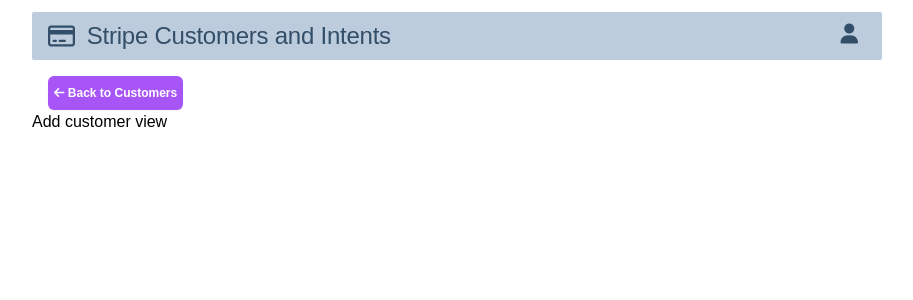
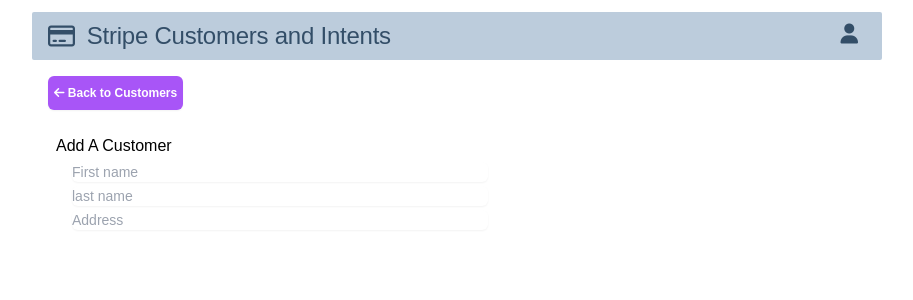
Before and after one commit to AviBlinder/stripe-setupIntent-sample-flows, a Vue app in the folder stripe-setupIntent-sample-flows/: page /addCustomer in a window 1280 px wide. Shown: the top 300 px of the page, without its empty margins (183-1096 px from the left). Built offline with nearby package versions, Linux system fonts and the light colour scheme.

Commit message:
cards fixes

```diff
--- a/stripe-setupIntent-sample-flows/src/components/CustomersTable.vue
+++ b/stripe-setupIntent-sample-flows/src/components/CustomersTable.vue
@@ -114,7 +114,8 @@
         <div
           v-for="user in users"
           :key="user.id"
-          class="bg-white space-y-3 p-4 rounded-lg shadow hover:scale-105"
+          class="bg-white space-y-3 p-4 rounded-lg  hover:scale-105 w-[250px]
+          shadow-sm border-2"
         >
           <router-link
             :to="{
@@ -122,21 +123,26 @@
               params: { id: user.id },
             }"
           >
-            <div class="flex flex-row space-x-2 text-sm mb-2">
+            <div class="flex flex-row space-x-2 text-xs py-2 bg-secondary-200 rounded-2xl">
               <i class="fa-solid fa-user text-secondary-200"></i>
               <div class="flex justify-start basis-1/2 align-middle">
-                <p class="text-secondary-500 font-bold hover:underline">
+                <p class="text-secondary-500 font-bold hover:underline
+
+                ">
                   {{ user.name }}
                 </p>
               </div>
+            </div>
+
               <div
-                class="flex text-gray-500 justify-end basis-1/2 align-middle"
-              >
-                <i class="fa-regular fa-calendar text-secondary-200 px-1"> </i>
+                class="flex flex-row items-center text-xs mb-2 pb-2 mt-6">
+              <div>
+                <i class="fa-regular fa-calendar text-secondary-200 "> </i>
                 {{ createDateFunc(user.created) }}
               </div>
             </div>
-            <div class="flex items-center text-sm text-gray-700 mb-2">
+
+            <div class="flex items-center text-xs text-gray-700 mb-2">
               <div>
                 <i class="fa-regular fa-envelope"></i>
                 {{ user.email }}
@@ -144,7 +150,7 @@
             </div>
             <div
               v-if="user.phone"
-              class="flex items-center text-sm text-gray-700 my-2"
+              class="flex items-center text-xs text-gray-700 my-2"
             >
               <div>
                 <i class="fa-solid fa-phone"></i>
@@ -152,10 +158,10 @@
               </div>
             </div>
             <hr class="border-1 border-slate-200 mt-5" />
-            <div class="text-sm font-medium text-black my-4">
+            <div class="text-sm font-medium text-black mt-2">
               <i class="fa-solid fa-info"></i>
-              <span class="text-blue-400 text-sm pl-1">
-                Click for additional details</span
+              <span class="text-blue-400 text-xs pl-1">
+                View full profile</span
               >
             </div>
           </router-link>
--- a/stripe-setupIntent-sample-flows/src/components/formFields/CityField.vue
+++ b/stripe-setupIntent-sample-flows/src/components/formFields/CityField.vue
@@ -25,7 +25,7 @@
 <script>
   import { ref } from 'vue';
   // @ts-ignore
-  import FormValidation from '@/utils/checkout/FormValidations.js';
+  import FormValidation from '@/utils/FormValidations.js';
   export default {
     props: {
       isRequired: {
--- a/stripe-setupIntent-sample-flows/src/components/formFields/EmailField.vue
+++ b/stripe-setupIntent-sample-flows/src/components/formFields/EmailField.vue
@@ -29,7 +29,7 @@
 <script>
   import { ref } from 'vue';
   // @ts-ignore
-  import FormValidation from '@/utils/checkout/FormValidations.js';
+  import FormValidation from '@/utils/FormValidations.js';
   export default {
     setup() {
       let input = ref('');
--- a/stripe-setupIntent-sample-flows/src/components/formFields/FirstName.vue
+++ b/stripe-setupIntent-sample-flows/src/components/formFields/FirstName.vue
@@ -33,7 +33,7 @@
 <script>
   import { ref } from 'vue';
   // @ts-ignore
-  import FormValidation from '@/utils/checkout/FormValidations.js';
+  import FormValidation from '@/utils/FormValidations.js';
   export default {
     setup() {
       let input = ref('');
--- a/stripe-setupIntent-sample-flows/src/components/formFields/LastName.vue
+++ b/stripe-setupIntent-sample-flows/src/components/formFields/LastName.vue
@@ -32,7 +32,7 @@
 <script>
   import { ref } from 'vue';
   // @ts-ignore
-  import FormValidation from '@/utils/checkout/FormValidations.js';
+  import FormValidation from '@/utils/FormValidations.js';
   export default {
     setup() {
       let input = ref('');
--- a/stripe-setupIntent-sample-flows/src/components/formFields/MainAddress.vue
+++ b/stripe-setupIntent-sample-flows/src/components/formFields/MainAddress.vue
@@ -28,7 +28,7 @@
 <script>
   import { ref } from 'vue';
   // @ts-ignore
-  import FormValidation from '@/utils/checkout/FormValidations.js';
+  import FormValidation from '@/utils/FormValidations.js';
   export default {
     setup() {
       let input = ref('');
--- a/stripe-setupIntent-sample-flows/src/components/formFields/PhoneField.vue
+++ b/stripe-setupIntent-sample-flows/src/components/formFields/PhoneField.vue
@@ -8,7 +8,8 @@
         name="phone"
         id="phone"
         autocomplete="tel"
-        class="block w-full border-gray-300 rounded-md shadow-sm focus:ring-secondary-500 focus:border-secondary-500 sm:text-sm"
+        class="block w-full border-gray-300 rounded-md shadow-sm focus:ring-secondary-500
+         focus:border-secondary-500 sm:text-sm"
         v-model="input"
         @keyup="validateInput"
         @blur="$emit('update:modelValue', $event.target.value)"
@@ -25,7 +26,7 @@
 <script>
   import { ref, watch } from 'vue';
   // @ts-ignore
-  import FormValidation from '@/utils/checkout/FormValidations.js';
+  import FormValidation from '@/utils/FormValidations.js';
   export default {
     setup() {
       let input = ref('');
--- a/stripe-setupIntent-sample-flows/src/components/formFields/PostCode.vue
+++ b/stripe-setupIntent-sample-flows/src/components/formFields/PostCode.vue
@@ -28,7 +28,7 @@
 <script>
   import { ref } from 'vue';
   // @ts-ignore
-  import FormValidation from '@/utils/checkout/FormValidations.js';
+  import FormValidation from '@/utils/FormValidations.js';
   export default {
     setup() {
       let input = ref('');
--- a/stripe-setupIntent-sample-flows/src/views/AddCustomer.vue
+++ b/stripe-setupIntent-sample-flows/src/views/AddCustomer.vue
@@ -1,19 +1,63 @@
 <template>
   <main class="viewSize">
-      <button class="btn-sm md:btn"
-      @click="$router.go(-1)"><i class="fa fa-arrow-left" aria-hidden="true"></i> Back to Customers</button>
+    <button class="btn-sm md:btn" @click="$router.go(-1)">
+      <i class="fa fa-arrow-left" aria-hidden="true"></i> Back to Customers
+    </button>
+    <div class="m-5 max-w-md">
+      <!-- <i class="fa-solid fa-sun text-2xl"></i> -->
+      Add A Customer
 
-  <div>
-              <!-- <i class="fa-solid fa-sun text-2xl"></i> -->
-    Add customer view
-  </div>
+      <form @submit.prevent>
+        <div class="max-w-2xl mx-auto px-4 lg:max-w-none lg:px-0">
+          <div>
+            <!-- @update:modelValue="updateFirstName" -->
+            <FirstNameField
+              v-model="firstName"
+            />
+            <!-- @update:modelValue="updateLastName" -->
+            <LastNameField
+              v-model="lastName"
+            />
+            <!-- @update:modelValue="updateAddress" -->
+            <AddressField
+              v-model="address"
+            />
+          </div>
+        </div>
+      </form>
+    </div>
   </main>
 </template>
 
 <script setup lang="ts">
 
+  import {ref} from 'vue'
+  // Form fields
+    import FirstNameField from '../components/formFields/FirstName.vue';
+    import LastNameField from '../components/formFields/LastName.vue';
+    // import CompanyNameField from '../components/formFields/CompanyName.vue';
+    import AddressField from '../components/formFields/MainAddress.vue';
+    // import AdditionalAddressField from '../components/formFields/AdditionalAddress.vue';
+    // import CityField from '../components/formFields/CityField.vue';
+    // import PostalCodeField from '../components/formFields/PostCode.vue';
+    // import CountryField from '../components/formFields/CountryField.vue';
+    // import PhoneField from '../components/formFields/PhoneField.vue';
+
+    const firstName = ref('')
+    const lastName = ref('')
+    const address = ref('')
+
+    const updateFirstName = () => {
+          console.log("first name : ", firstName.value)
+        };
+    const updateLastName = () => {
+          console.log("first name : ", lastName.value)
+        };
+    const updateAddress = () => {
+          console.log("first name : ", address.value)
+        };
+
+
 </script>
 
-<style scoped>
-
-</style>
+<style scoped></style>
```
